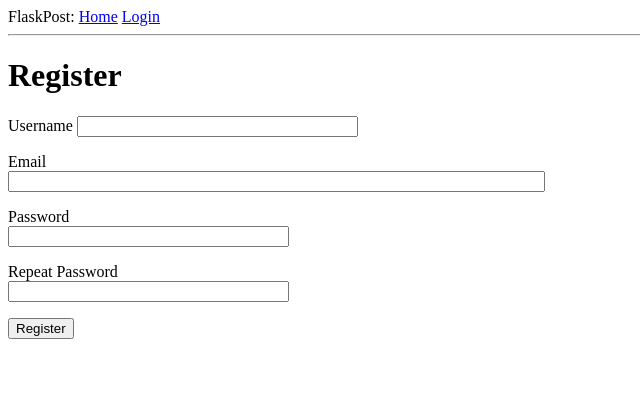
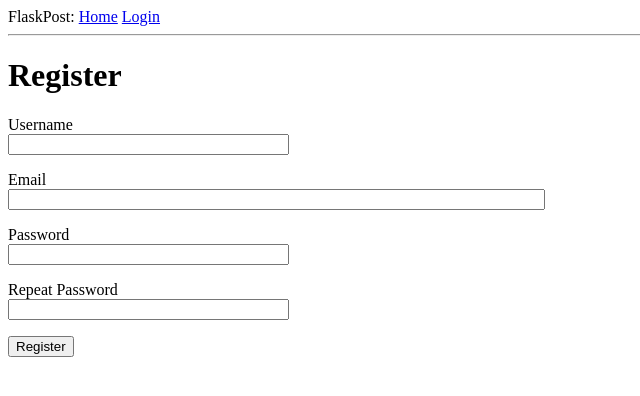
Before and after one commit to sforsell/flaskpost, a Flask app: page /register in a window 1280 px wide. Shown: the top 396 px of the page, without its empty margins (0-640 px from the left). Run offline with Flask 2, Linux system fonts and the light colour scheme.

Commit message:
add breaks after label and form field

```diff
--- a/app/templates/register.html
+++ b/app/templates/register.html
@@ -4,8 +4,8 @@
     <form action="" method="post">
         {{ form.hidden_tag() }}
         <p>
-            {{ form.username.label }}
-            {{ form.username(size=32) }}
+            {{ form.username.label }} <br>
+            {{ form.username(size=32) }} <br>
             {% for error in form.username.errors %}
                 <span style="color: red;"> [{{ error }}]</span>
             {% endfor %}
```
